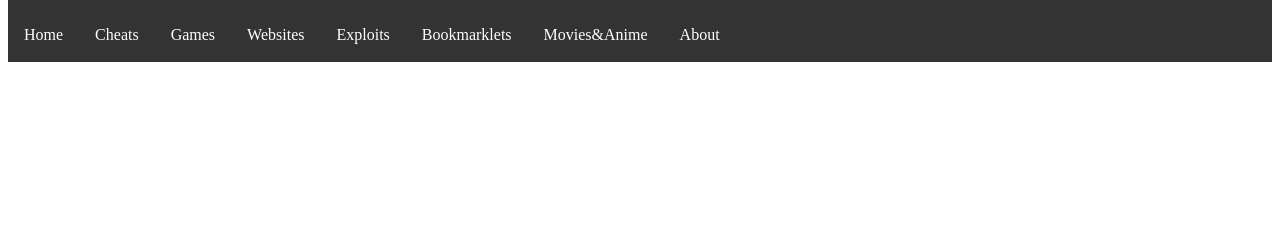
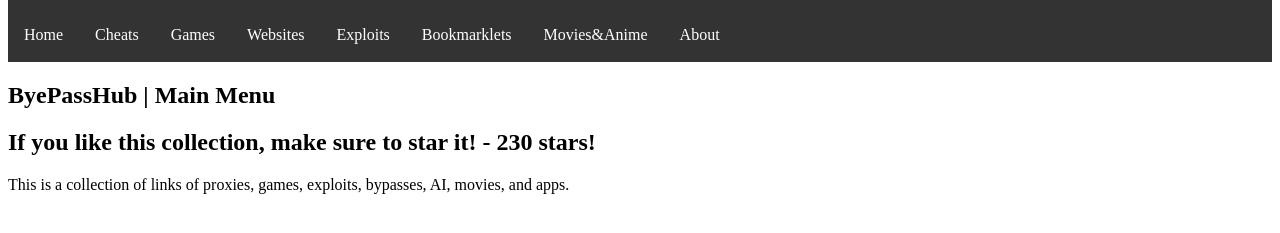
Before and after one commit to wea-f/ByePassHub, a plain HTML site: page index.html in a window 1280 px wide. Shown: the part 55-288 px from the top of the page. Drawn offline with Linux system fonts and the light colour scheme.

Commit message:
Start basic document text and other small updates

```diff
--- a/index.html
+++ b/index.html
@@ -13,7 +13,7 @@
                     ><img
                         src="/images/logo.png"
                         alt="ByePassHub logo"
-                        class="logomg"
+                        class="logoimg"
                 /></a>
             </div>
             <ul class="navlist">
@@ -40,5 +40,17 @@
                 <li><a href="/README.md" class="navlink">About</a></li>
             </ul>
         </nav>
+        <div class="document">
+            <h2>ByePassHub | Main Menu</h2>
+            <h2>
+                If you like this collection, make sure to star it! - 230 stars!
+            </h2>
+            <p>
+                This is a collection of links of proxies, games, exploits,
+                bypasses, AI, movies, and apps.
+            </p>
+            <br />
+            <p></p>
+        </div>
     </body>
 </html>
```
